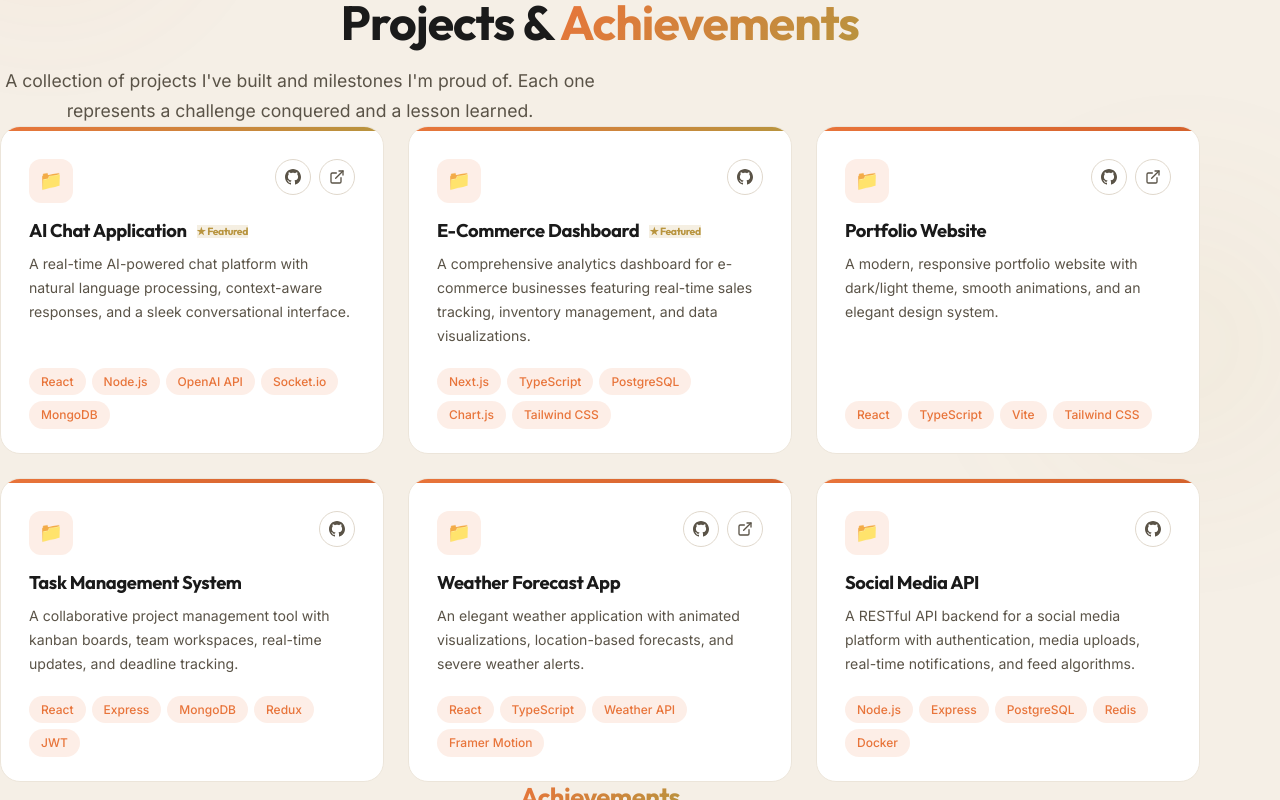
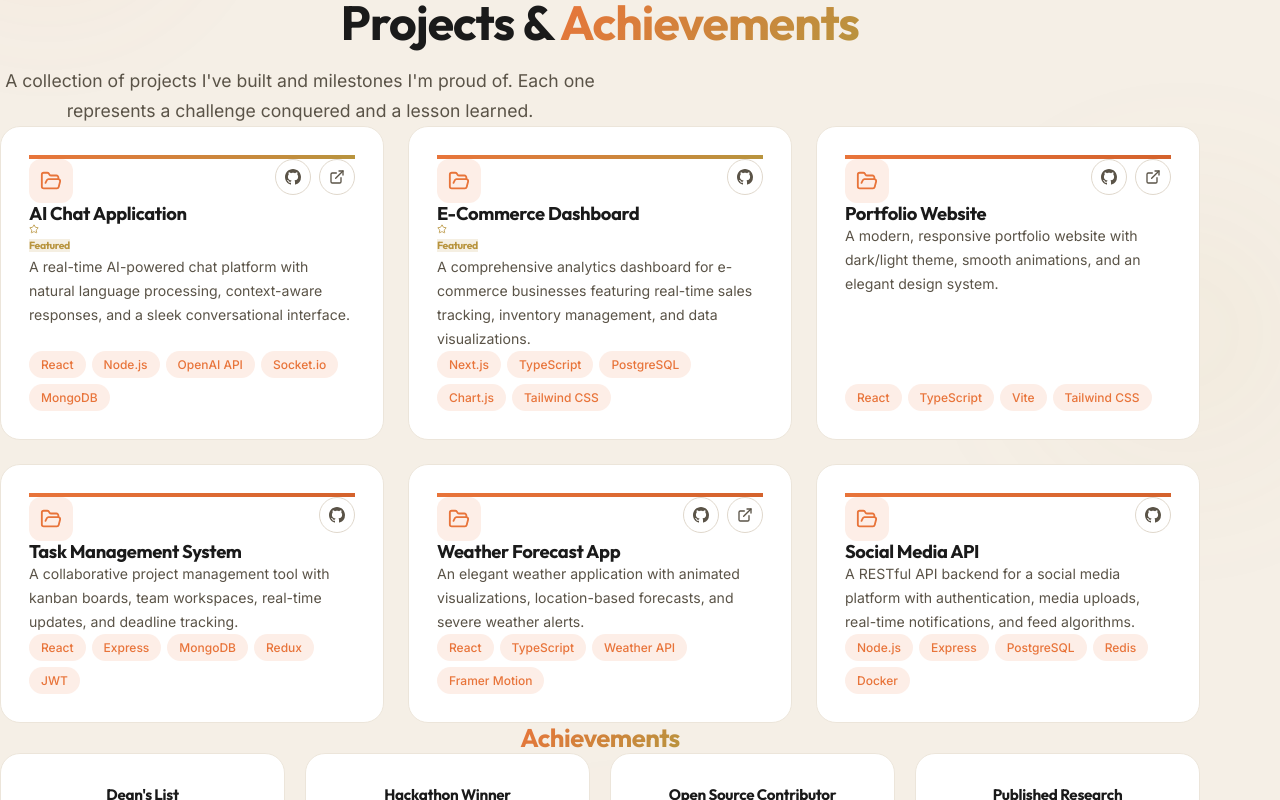
Before and after one commit to adityasingh33/Portfolio, a React (Vite) app in the folder front/: page / in a window 1280 px wide. Shown: the part 1360-2160 px from the top of the page. Built offline with nearby package versions, Linux system fonts and the light colour scheme.

Commit message:
refactor(ProjectCard): convert to Tailwind classes, replace JS hover handlers with CSS icon-btn class

```diff
--- a/front/src/components/Projectcard/ProjectCard.tsx
+++ b/front/src/components/Projectcard/ProjectCard.tsx
@@ -1,4 +1,5 @@
 import type { Project } from '../../data/project';
+import { FolderOpen, ExternalLink, Star } from 'lucide-react';
 
 interface ProjectCardProps {
   project: Project;
@@ -8,92 +9,45 @@ interface ProjectCardProps {
 const ProjectCard = ({ project, index }: ProjectCardProps) => {
   return (
     <div
-      className={`card animate-fade-in-up delay-${Math.min((index + 2) * 100, 800)}`}
-      style={{
-        display: 'flex',
-        flexDirection: 'column',
-        height: '100%',
-        padding: 0,
-        overflow: 'hidden',
-      }}
+      className={`card animate-fade-in-up delay-${Math.min((index + 2) * 100, 800)} flex h-full flex-col overflow-hidden p-0`}
     >
       {/* Top accent stripe */}
       <div
+        className="h-1"
         style={{
-          height: 4,
           background: project.featured
             ? 'linear-gradient(90deg, var(--accent), var(--gold))'
             : 'linear-gradient(90deg, var(--accent), var(--accent-hover))',
-          opacity: 1,
         }}
       />
 
-      <div
-        style={{
-          padding: '28px 28px 24px',
-          display: 'flex',
-          flexDirection: 'column',
-          flex: 1,
-        }}
-      >
+      <div className="flex flex-1 flex-col px-7 pt-7 pb-6">
         {/* Header row */}
-        <div
-          style={{
-            display: 'flex',
-            alignItems: 'flex-start',
-            justifyContent: 'space-between',
-            marginBottom: 16,
-          }}
-        >
+        <div className="mb-4 flex items-start justify-between">
           <div
+            className="flex size-11 shrink-0 items-center justify-center rounded-[var(--radius-md)]"
             style={{
-              width: 44,
-              height: 44,
-              borderRadius: 'var(--radius-md)',
               background: 'var(--accent-light)',
-              display: 'flex',
-              alignItems: 'center',
-              justifyContent: 'center',
-              fontSize: '1.2rem',
               color: 'var(--accent)',
-              flexShrink: 0,
             }}
           >
-            📁
+            <FolderOpen size={22} />
           </div>
 
-          <div style={{ display: 'flex', gap: 8 }}>
+          <div className="flex gap-2">
             {project.githubUrl && (
               <a
                 href={project.githubUrl}
                 target="_blank"
                 rel="noopener noreferrer"
                 aria-label={`View ${project.title} on GitHub`}
+                className="icon-btn flex size-9 items-center justify-center rounded-full"
                 style={{
-                  width: 36,
-                  height: 36,
-                  borderRadius: 'var(--radius-full)',
                   border: '1px solid var(--border)',
-                  display: 'flex',
-                  alignItems: 'center',
-                  justifyContent: 'center',
                   color: 'var(--text-secondary)',
-                  transition: 'all var(--transition-fast)',
-                }}
-                onMouseEnter={(e) => {
-                  e.currentTarget.style.borderColor = 'var(--accent)';
-                  e.currentTarget.style.color = 'var(--accent)';
-                  e.currentTarget.style.background = 'var(--accent-light)';
-                }}
-                onMouseLeave={(e) => {
-                  e.currentTarget.style.borderColor = 'var(--border)';
-                  e.currentTarget.style.color = 'var(--text-secondary)';
-                  e.currentTarget.style.background = 'transparent';
                 }}
               >
-                <svg width="16" height="16" viewBox="0 0 24 24" fill="currentColor">
-                  <path d="M12 0c-6.626 0-12 5.373-12 12 0 5.302 3.438 9.8 8.207 11.387.599.111.793-.261.793-.577v-2.234c-3.338.726-4.033-1.416-4.033-1.416-.546-1.387-1.333-1.756-1.333-1.756-1.089-.745.083-.729.083-.729 1.205.084 1.839 1.237 1.839 1.237 1.07 1.834 2.807 1.304 3.492.997.107-.775.418-1.305.762-1.604-2.665-.305-5.467-1.334-5.467-5.931 0-1.311.469-2.381 1.236-3.221-.124-.303-.535-1.524.117-3.176 0 0 1.008-.322 3.301 1.23.957-.266 1.983-.399 3.003-.404 1.02.005 2.047.138 3.006.404 2.291-1.552 3.297-1.23 3.297-1.23.653 1.653.242 2.874.118 3.176.77.84 1.235 1.911 1.235 3.221 0 4.609-2.807 5.624-5.479 5.921.43.372.823 1.102.823 2.222v3.293c0 .319.192.694.801.576 4.765-1.589 8.199-6.086 8.199-11.386 0-6.627-5.373-12-12-12z" />
-                </svg>
+                <svg width={16} height={16} viewBox="0 0 24 24" fill="currentColor"><path d="M12 0C5.37 0 0 5.37 0 12c0 5.31 3.435 9.795 8.205 11.385.6.105.825-.255.825-.57 0-.285-.015-1.23-.015-2.235-3.015.555-3.795-.735-4.035-1.41-.135-.345-.72-1.41-1.23-1.695-.42-.225-1.02-.78-.015-.795.945-.015 1.62.87 1.845 1.23 1.08 1.815 2.805 1.305 3.495.99.105-.78.42-1.305.765-1.605-2.67-.3-5.46-1.335-5.46-5.925 0-1.305.465-2.385 1.23-3.225-.12-.3-.54-1.53.12-3.18 0 0 1.005-.315 3.3 1.23.96-.27 1.98-.405 3-.405s2.04.135 3 .405c2.295-1.56 3.3-1.23 3.3-1.23.66 1.65.24 2.88.12 3.18.765.84 1.23 1.905 1.23 3.225 0 4.605-2.805 5.625-5.475 5.925.435.375.81 1.095.81 2.22 0 1.605-.015 2.895-.015 3.3 0 .315.225.69.825.57A12.02 12.02 0 0 0 24 12c0-6.63-5.37-12-12-12z"/></svg>
               </a>
             )}
             {project.liveUrl && (
@@ -102,33 +56,13 @@ const ProjectCard = ({ project, index }: ProjectCardProps) => {
                 target="_blank"
                 rel="noopener noreferrer"
                 aria-label={`View ${project.title} live`}
+                className="icon-btn flex size-9 items-center justify-center rounded-full"
                 style={{
-                  width: 36,
-                  height: 36,
-                  borderRadius: 'var(--radius-full)',
                   border: '1px solid var(--border)',
-                  display: 'flex',
-                  alignItems: 'center',
-                  justifyContent: 'center',
                   color: 'var(--text-secondary)',
-                  transition: 'all var(--transition-fast)',
-                }}
-                onMouseEnter={(e) => {
-                  e.currentTarget.style.borderColor = 'var(--accent)';
-                  e.currentTarget.style.color = 'var(--accent)';
-                  e.currentTarget.style.background = 'var(--accent-light)';
-                }}
-                onMouseLeave={(e) => {
-                  e.currentTarget.style.borderColor = 'var(--border)';
-                  e.currentTarget.style.color = 'var(--text-secondary)';
-                  e.currentTarget.style.background = 'transparent';
                 }}
               >
-                <svg width="16" height="16" viewBox="0 0 24 24" fill="none" stroke="currentColor" strokeWidth="2" strokeLinecap="round" strokeLinejoin="round">
-                  <path d="M18 13v6a2 2 0 0 1-2 2H5a2 2 0 0 1-2-2V8a2 2 0 0 1 2-2h6" />
-                  <polyline points="15 3 21 3 21 9" />
-                  <line x1="10" y1="14" x2="21" y2="3" />
-                </svg>
+                <ExternalLink size={16} />
               </a>
             )}
           </div>
@@ -136,45 +70,27 @@ const ProjectCard = ({ project, index }: ProjectCardProps) => {
 
         {/* Title */}
         <h3
-          style={{
-            fontSize: '1.15rem',
-            fontWeight: 700,
-            color: 'var(--text-primary)',
-            marginBottom: 10,
-            fontFamily: "'Outfit', sans-serif",
-            lineHeight: 1.3,
-          }}
+          className="mb-2.5 font-display text-[1.15rem] font-bold leading-[1.3]"
+          style={{ color: 'var(--text-primary)' }}
         >
           {project.title}
           {project.featured && (
-            <span
-              className="pill-gold"
-              style={{
-                marginLeft: 10,
-                fontSize: '0.65rem',
-                verticalAlign: 'middle',
-              }}
-            >
-              ★ Featured
+            <span className="pill-gold ml-2.5 align-middle text-[0.65rem]">
+              <Star size={10} className="mr-0.5" /> Featured
             </span>
           )}
         </h3>
 
         {/* Description */}
         <p
-          style={{
-            fontSize: '0.88rem',
-            color: 'var(--text-secondary)',
-            lineHeight: 1.7,
-            flex: 1,
-            marginBottom: 20,
-          }}
+          className="mb-5 flex-1 text-[0.88rem] leading-[1.7]"
+          style={{ color: 'var(--text-secondary)' }}
         >
           {project.description}
         </p>
 
         {/* Tech stack tags */}
-        <div style={{ display: 'flex', flexWrap: 'wrap', gap: 6 }}>
+        <div className="flex flex-wrap gap-1.5">
           {project.techStack.map((tech) => (
             <span key={tech} className="pill">
               {tech}
```
